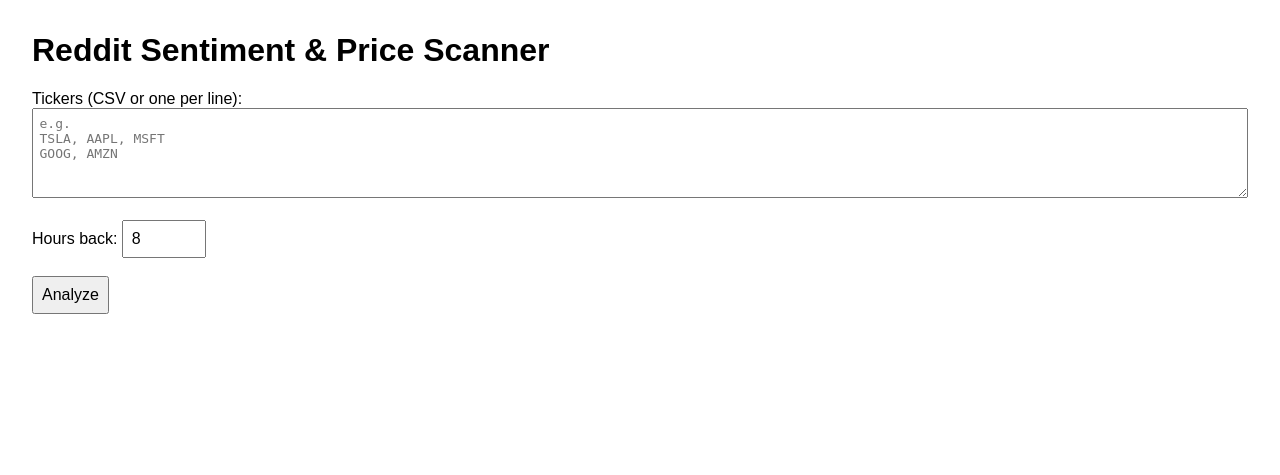
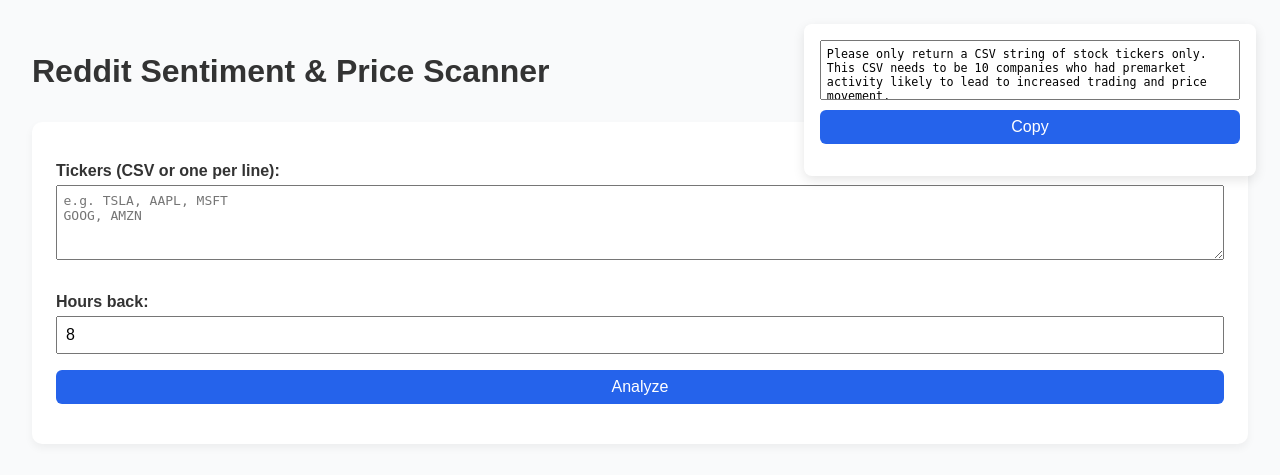
Before and after one commit to sbezner/sentiment-app, a Flask app: page / in a window 1280 px wide. Shown: the top 475 px of the page. Run offline with Flask 3, Linux system fonts and the light colour scheme; parts of the project's set-up code (start-up, migrations or seed data) failed here and were passed over.

Commit message:
Update requirements and code

```diff
--- a/app.py
+++ b/app.py
@@ -1,4 +1,3 @@
-# app.py
 import datetime as dt
 from flask import Flask, request, render_template
 import praw
@@ -10,11 +9,9 @@ from dotenv import load_dotenv
 
 load_dotenv()
 
-
 app = Flask(__name__)
 analyzer = SentimentIntensityAnalyzer()
 
-# === Hard‑coded Reddit credentials ===
 reddit = praw.Reddit(
     client_id=os.getenv("REDDIT_CLIENT_ID"),
     client_secret=os.getenv("REDDIT_CLIENT_SECRET"),
@@ -49,7 +46,6 @@ def analyze_ticker(ticker, hours):
     cs = summarize(comments)
     rec = "Yes" if ps["mean"] >= 0.1 and ps["count"] >= 3 else "No"
 
-    # → NEW: price change using yfinance
     info = yf.Ticker(ticker).history(period="2d")
     change = 0.0
     if len(info) >= 2:
@@ -65,10 +61,27 @@ def home():
     if tickers_input:
         raw = tickers_input.replace(",", "\n").splitlines()
         tickers = [t.strip() for t in raw if t.strip()]
-        results = {}
+        temp_results = []
+
         for t in tickers:
             ps, cs, rec, pct = analyze_ticker(t, hours)
-            results[t] = {"posts": ps, "comments": cs, "recommend": rec, "change": pct}
+            score = ps["mean"] * ps["count"] + pct
+            temp_results.append((t, {
+                "posts": ps,
+                "comments": cs,
+                "recommend": rec,
+                "change": pct,
+                "score": score
+            }))
+
+        # Sort and attach rank
+        temp_results.sort(key=lambda x: x[1]["score"], reverse=True)
+        results = []
+        for rank, (t, data) in enumerate(temp_results, start=1):
+            data["rank"] = rank
+            data["ticker"] = t
+            results.append(data)
+
     return render_template("index.html", results=results, hours=hours)
 
 wsgi_app = WsgiToAsgi(app)
--- a/templates/index.html
+++ b/templates/index.html
@@ -4,26 +4,106 @@
   <meta charset="utf-8" />
   <title>Reddit Sentiment & Price Scanner</title>
   <style>
-    body { font-family: Arial, sans-serif; margin: 2em; }
-    table { border-collapse: collapse; margin-top: 1em; width: 100%; }
-    th, td { border: 1px solid #ccc; padding: 0.5em; text-align: center; }
-    th { background-color: #f5f5f5; }
-    textarea, input, button { font-size: 1em; padding: 0.5em; }
-    textarea { width: 100%; box-sizing: border-box; }
-    .yes { color: green; font-weight: bold; }
-    .no { color: red; font-weight: bold; }
+    body {
+      font-family: Arial, sans-serif;
+      margin: 0;
+      padding: 2em;
+      background-color: #f9fafb;
+      color: #333;
+    }
+    h1 {
+      font-size: 2em;
+      margin-bottom: 1em;
+    }
+    form {
+      background: #fff;
+      padding: 1.5em;
+      border-radius: 10px;
+      box-shadow: 0 4px 8px rgba(0,0,0,0.05);
+      margin-top: 1em;
+    }
+    label {
+      font-weight: bold;
+      display: block;
+      margin: 1em 0 0.3em;
+    }
+    textarea, input, button {
+      font-size: 1em;
+      padding: 0.5em;
+      margin-bottom: 1em;
+      width: 100%;
+      box-sizing: border-box;
+    }
+    button {
+      background-color: #2563eb;
+      color: white;
+      border: none;
+      border-radius: 6px;
+      cursor: pointer;
+    }
+    button:hover {
+      background-color: #1d4ed8;
+    }
+    table {
+      border-collapse: collapse;
+      width: 100%;
+      background: white;
+      border-radius: 10px;
+      overflow: hidden;
+      box-shadow: 0 4px 8px rgba(0,0,0,0.05);
+      margin-top: 1em;
+    }
+    th, td {
+      padding: 0.75em;
+      text-align: center;
+      border-bottom: 1px solid #e5e7eb;
+    }
+    th {
+      background-color: #f3f4f6;
+    }
+    .yes {
+      color: green;
+      font-weight: bold;
+    }
+    .no {
+      color: red;
+      font-weight: bold;
+    }
+    .top-right-box {
+      position: fixed;
+      top: 1.5em;
+      right: 1.5em;
+      background: #fff;
+      padding: 1em;
+      border-radius: 8px;
+      box-shadow: 0 4px 12px rgba(0, 0, 0, 0.1);
+      width: 420px;
+      z-index: 1000;
+    }
+    .top-right-box textarea {
+      width: 100%;
+      resize: none;
+      margin-bottom: 0.5em;
+      height: 60px;
+      font-size: 0.9em;
+      line-height: 1.2;
+    }
   </style>
 </head>
 <body>
+
+  <div class="top-right-box">
+    <textarea id="copyText" readonly>Please only return a CSV string of stock tickers only. This CSV needs to be 10 companies who had premarket activity likely to lead to increased trading and price movement.</textarea>
+    <button onclick="copyToClipboard()">Copy</button>
+  </div>
+
   <h1>Reddit Sentiment & Price Scanner</h1>
   <form method="post">
-    <label>Tickers (CSV or one per line):</label><br>
-    <textarea name="tickers" rows="5" placeholder="e.g.
-TSLA, AAPL, MSFT
-GOOG, AMZN"></textarea><br><br>
+    <label for="tickers">Tickers (CSV or one per line):</label>
+    <textarea name="tickers" id="tickers" rows="4" placeholder="e.g. TSLA, AAPL, MSFT&#10;GOOG, AMZN"></textarea>
 
-    <label>Hours back:</label>
-    <input name="hours" type="number" min="1" max="168" value="{{ hours }}"><br><br>
+    <label for="hours">Hours back:</label>
+    <input name="hours" type="number" id="hours" min="1" max="168" value="{{ hours }}">
 
     <button type="submit">Analyze</button>
   </form>
@@ -31,31 +111,44 @@ GOOG, AMZN"></textarea><br><br>
   {% if results %}
     <h2>Results (last {{ hours }} hours)</h2>
     <table>
+      <thead>
         <tr>
           <th>Ticker</th>
           <th>Posts<br>(count, mean, +/n/-)</th>
           <th>Comments<br>(count, mean, +/n/-)</th>
           <th>Trade Today?</th>
           <th>% Change</th>
+          <th>Rank</th>
         </tr>
-      {% for t, data in results.items() %}
+      </thead>
+      <tbody>
+        {% for data in results %}
         <tr>
-        <td>{{ t }}</td>
+          <td>{{ data.ticker }}</td>
           <td>
-          {{ data.posts.count }}, mean {{ data.posts.mean|round(2) }},<br>
+            {{ data.posts.count }}, mean {{ data.posts.mean|round(2) }}<br>
             +{{ data.posts.pos }}/n{{ data.posts.neu }}/-{{ data.posts.neg }}
           </td>
           <td>
-          {{ data.comments.count }}, mean {{ data.comments.mean|round(2) }},<br>
+            {{ data.comments.count }}, mean {{ data.comments.mean|round(2) }}<br>
             +{{ data.comments.pos }}/n{{ data.comments.neu }}/-{{ data.comments.neg }}
           </td>
-        <td class="{{ 'yes' if data.recommend == 'Yes' else 'no' }}">
-          {{ data.recommend }}
-        </td>
+          <td class="{{ 'yes' if data.recommend == 'Yes' else 'no' }}">{{ data.recommend }}</td>
           <td>{{ data.change }}%</td>
+          <td>{{ data.rank }}</td>
         </tr>
         {% endfor %}
+      </tbody>
     </table>
   {% endif %}
+
+  <script>
+    function copyToClipboard() {
+      var copyText = document.getElementById("copyText");
+      copyText.select();
+      copyText.setSelectionRange(0, 99999);
+      document.execCommand("copy");
+    }
+  </script>
 </body>
 </html>
```
Lines whose indentation alone changed are shown as unchanged.
